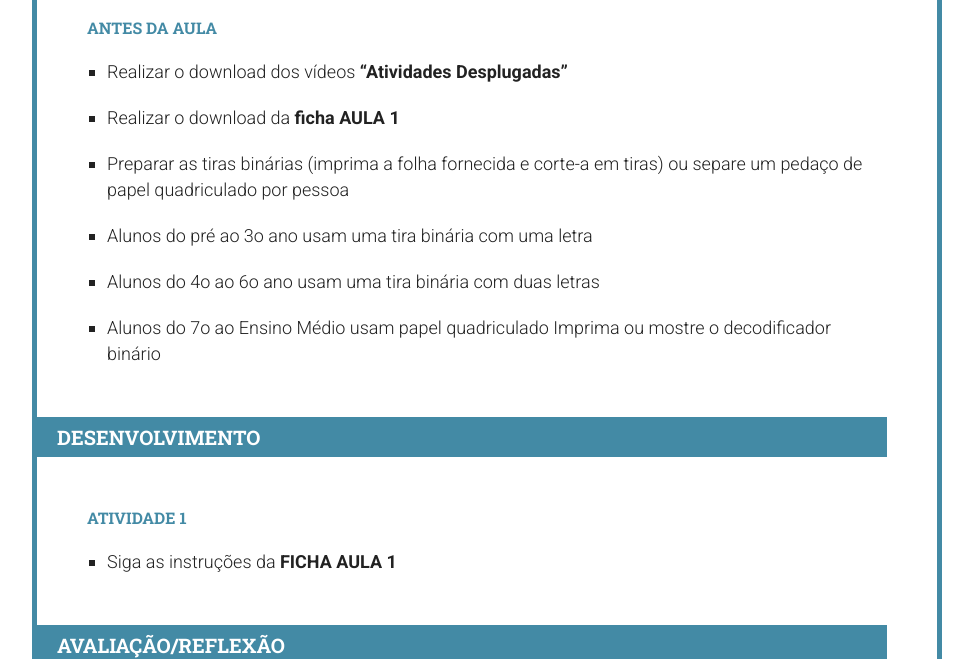
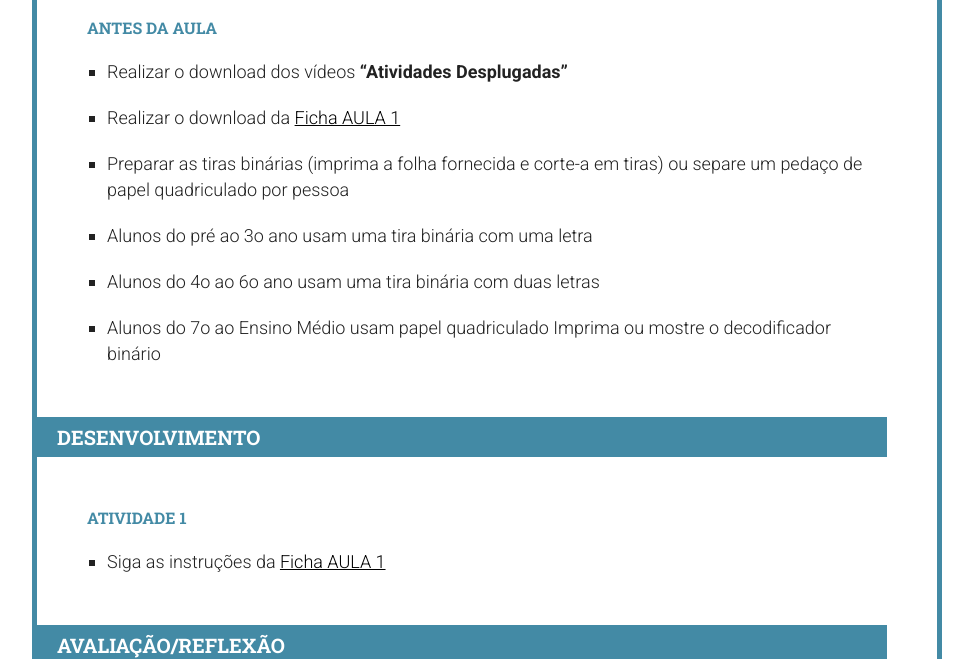
Before and after one commit to Programae/blocos, a Jekyll site: the page built from _posts/2015-01-01-aula02.md, in a window 1280 px wide and 900 px high, scrolled down 2076 px. Shown: the part 153-812 px from the top of the window, without its empty margins (153-1126 px from the left). Built offline with Jekyll 4.4.1, drawn with Linux system fonts in a browser that asks for light colours; nearby versions of some CDN libraries; library files that are not in the unit come from our copies; part of the change alters nothing that is shown.

```diff
--- a/_posts/2015-01-01-aula02.md
+++ b/_posts/2015-01-01-aula02.md
@@ -42,7 +42,7 @@ tags: [scratch, codeorg, programaê, tutorial]
 ### Antes da aula
 
  - Realizar o download dos vídeos **“Atividades Desplugadas”**
- - Realizar o download da **ficha AULA 1**
+ - Realizar o download da [Ficha AULA 1](/blocos/pdf/Ficha%201-IntroducaoCienciadaComputacao.pdf)
  - Preparar as tiras binárias (imprima a folha fornecida e corte-a em tiras) ou separe um pedaço de papel quadriculado por pessoa
 
   -  Alunos do pré ao 3o ano usam uma tira binária com uma letra
@@ -56,7 +56,7 @@ Imprima ou mostre o decodificador binário
 ## Desenvolvimento
 
 ### Atividade 1
- - Siga as instruções da **FICHA AULA 1**
+ - Siga as instruções da [Ficha AULA 1](/blocos/pdf/Ficha%201-IntroducaoCienciadaComputacao.pdf)
 
 
 ## Avaliação/reflexão
```
